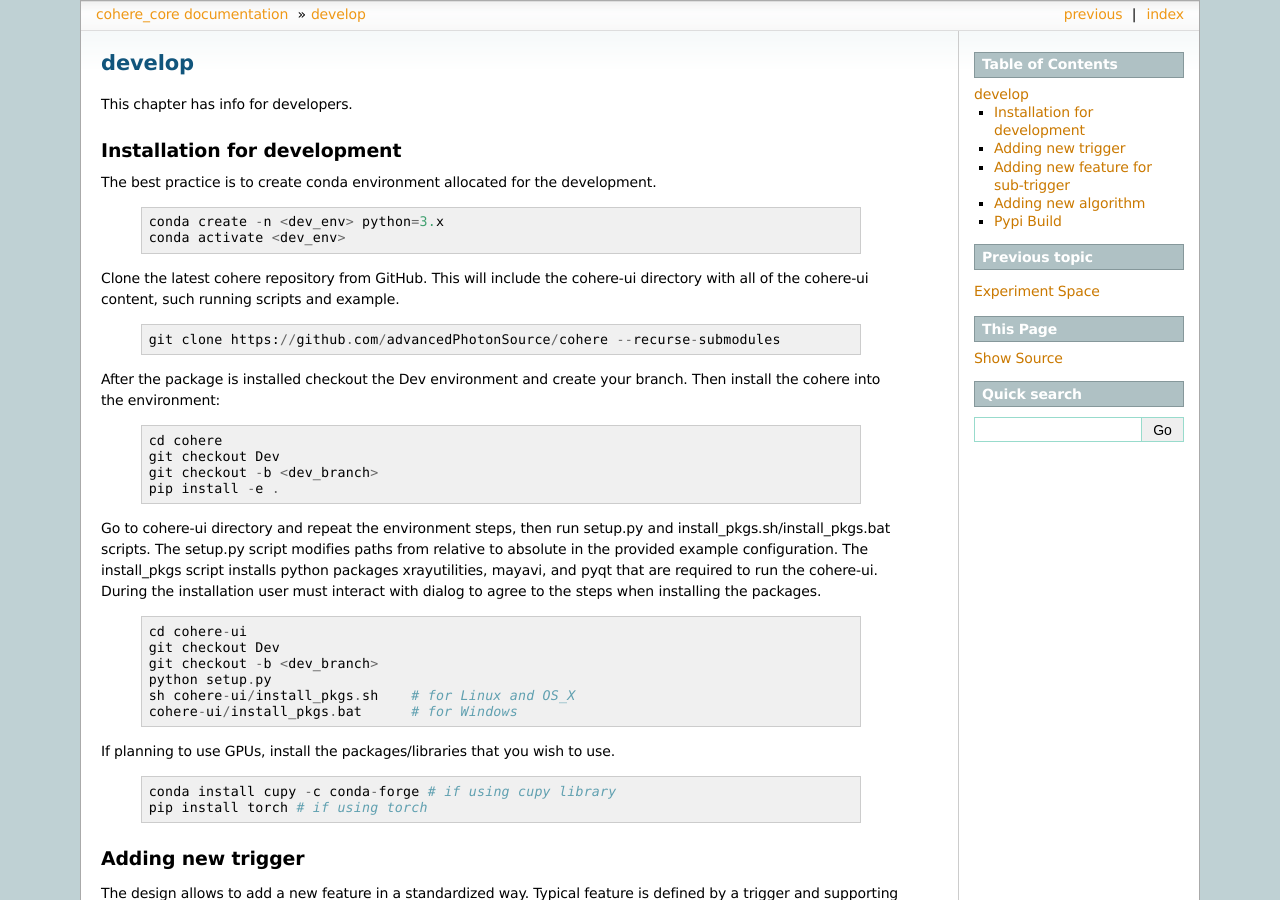
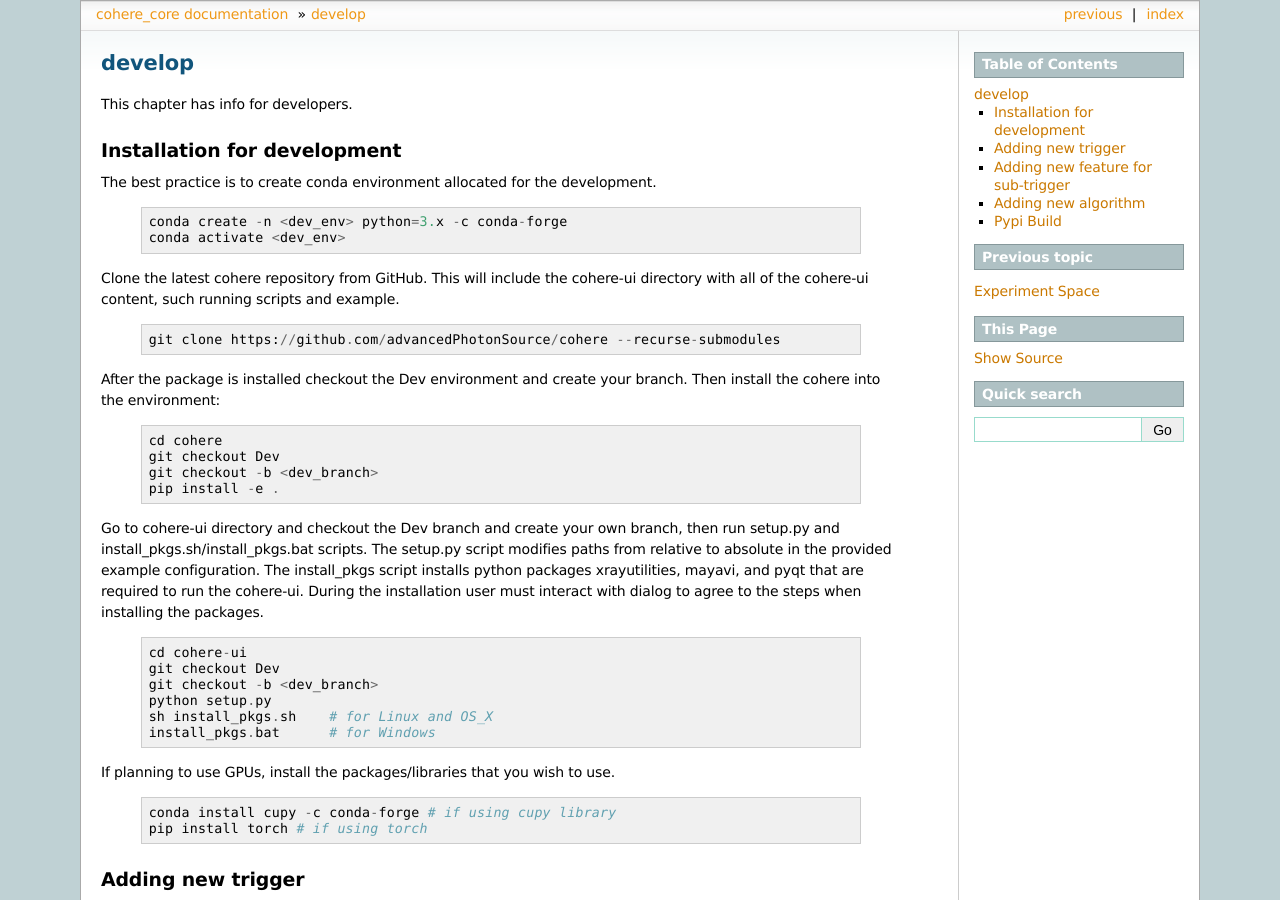
Before and after one commit to AdvancedPhotonSource/cohere, a Sphinx documentation site: the page built from docs/source/for_developers.rst, in a window 1280 px wide and 900 px high. Built offline with Sphinx 7.4.7, drawn with Linux system fonts in a browser that asks for light colours; pages that are not in the unit, such as notebooks, are missing from menus.

Commit message:
fixed docs for developers

```diff
--- a/docs/source/for_developers.rst
+++ b/docs/source/for_developers.rst
@@ -9,7 +9,7 @@ The best practice is to create conda environment allocated for the development.
 
   ::
 
-    conda create -n <dev_env> python=3.x
+    conda create -n <dev_env> python=3.x -c conda-forge
     conda activate <dev_env>
 
 | Clone the latest cohere repository from GitHub. This will include the cohere-ui directory with all of the cohere-ui content, such running scripts and example.
@@ -27,7 +27,7 @@ The best practice is to create conda environment allocated for the development.
     git checkout -b <dev_branch>
     pip install -e .
 
-| Go to cohere-ui directory and repeat the environment steps, then run setup.py and install_pkgs.sh/install_pkgs.bat scripts. The setup.py script modifies paths from relative to absolute in the provided example configuration. The install_pkgs script installs python packages xrayutilities, mayavi, and pyqt that are required to run the cohere-ui. During the installation user must interact with dialog to agree to the steps when installing the packages.
+| Go to cohere-ui directory and checkout the Dev branch and create your own branch, then run setup.py and install_pkgs.sh/install_pkgs.bat scripts. The setup.py script modifies paths from relative to absolute in the provided example configuration. The install_pkgs script installs python packages xrayutilities, mayavi, and pyqt that are required to run the cohere-ui. During the installation user must interact with dialog to agree to the steps when installing the packages.
 
   ::
 
@@ -35,8 +35,8 @@ The best practice is to create conda environment allocated for the development.
     git checkout Dev
     git checkout -b <dev_branch>
     python setup.py
-    sh cohere-ui/install_pkgs.sh    # for Linux and OS_X
-    cohere-ui/install_pkgs.bat      # for Windows
+    sh install_pkgs.sh    # for Linux and OS_X
+    install_pkgs.bat      # for Windows
 
 | If planning to use GPUs, install the packages/libraries that you wish to use.
 
```
